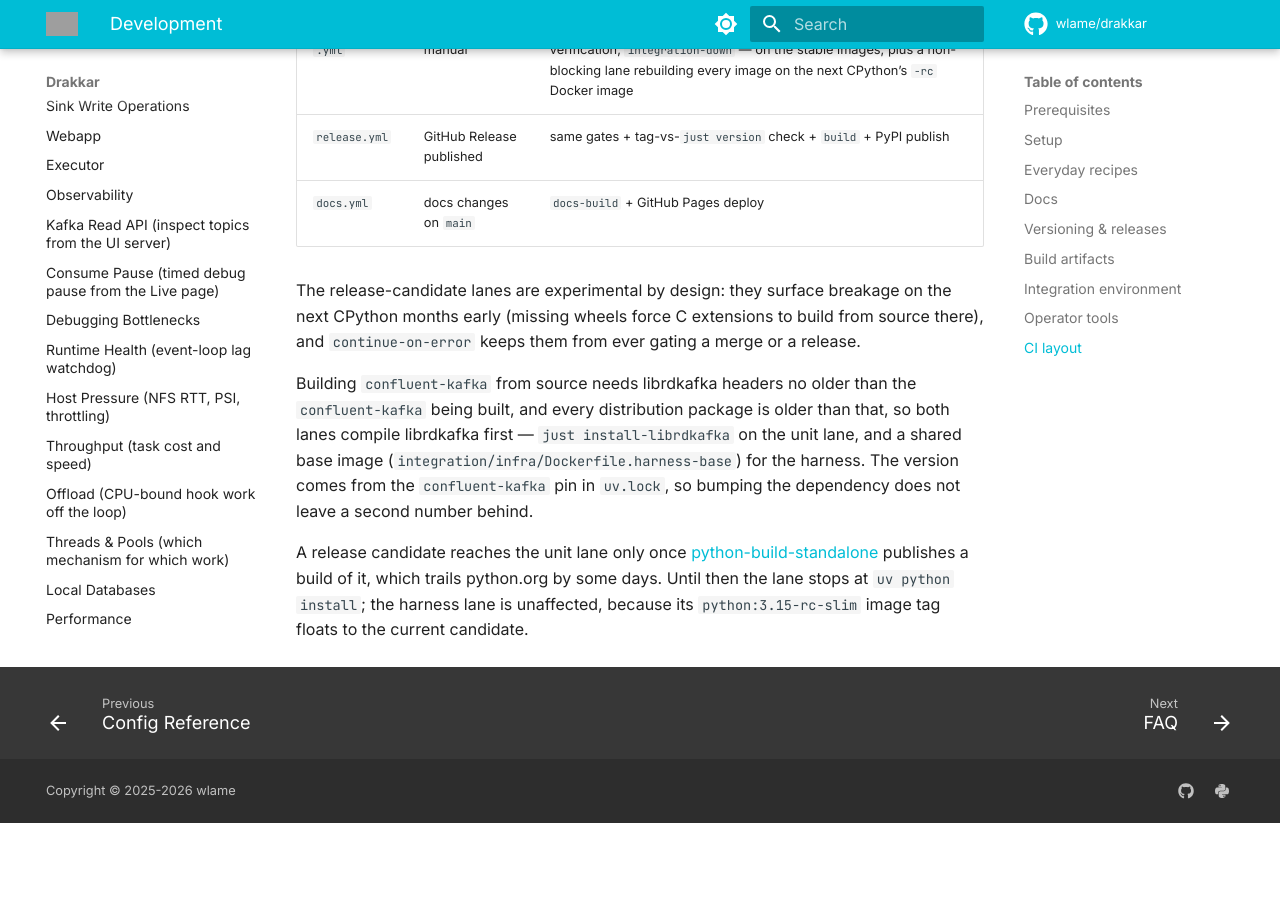
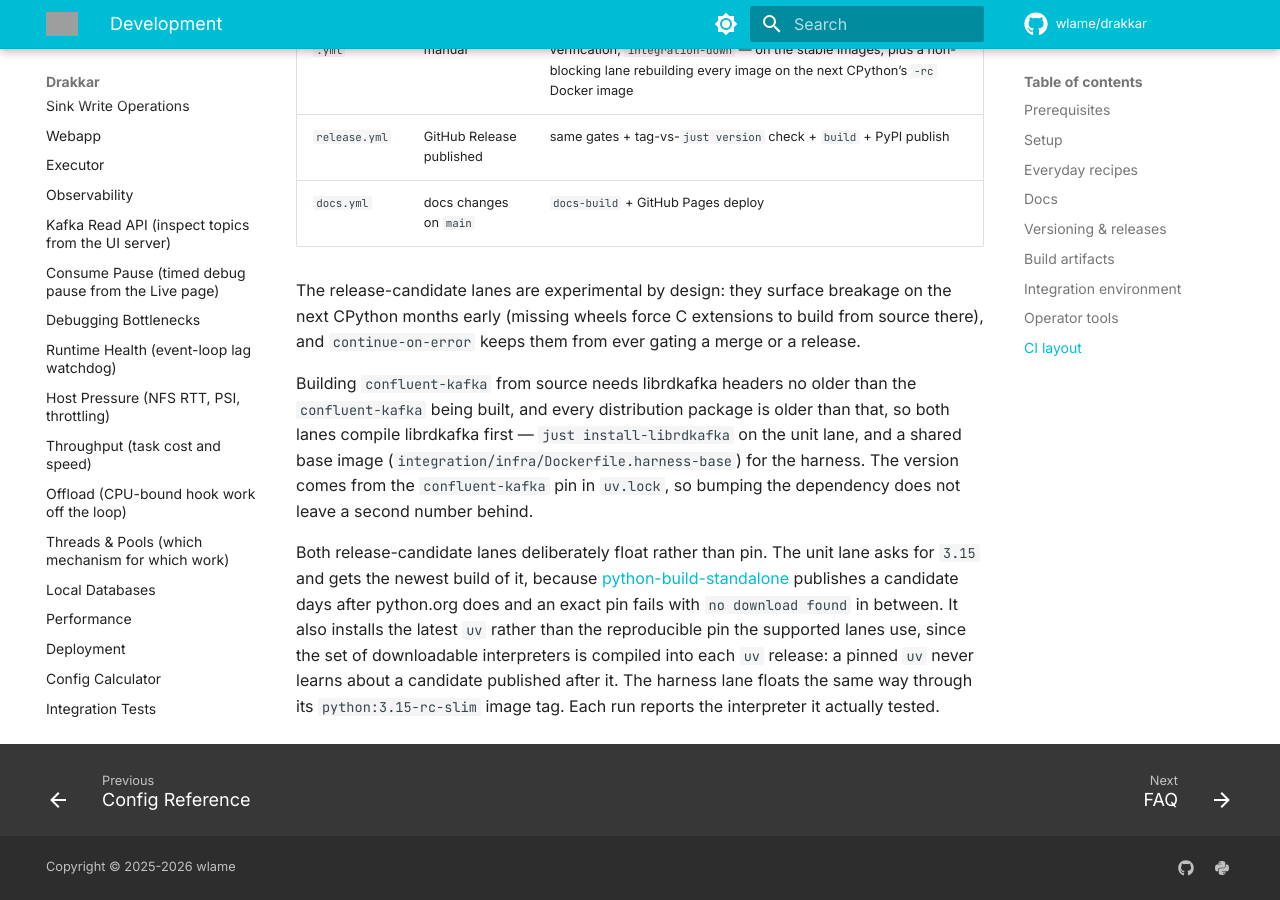
Before and after one commit to wlame/drakkar, an MkDocs documentation site: the page built from docs/development.md, in a window 1280 px wide and 900 px high, scrolled down 2801 px. Built offline with MkDocs 1.6.1 and Material for MkDocs 9.7.7, drawn with Linux system fonts in a browser that asks for light colours; comment, search, counter and statistics services are not loaded; before the commit the page ends 3624 px from its top, so only the background shows below that; grey boxes are pictures that could not be loaded.

Commit message:
Float the experimental lane on the newest 3.15 candidate and the latest uv.

```diff
--- a/docs/development.md
+++ b/docs/development.md
@@ -105,8 +105,13 @@
 comes from the `confluent-kafka` pin in `uv.lock`, so bumping the dependency
 does not leave a second number behind.
 
-A release candidate reaches the unit lane only once
+Both release-candidate lanes deliberately float rather than pin. The unit lane
+asks for `3.15` and gets the newest build of it, because
 [python-build-standalone](https://github.com/astral-sh/python-build-standalone)
-publishes a build of it, which trails python.org by some days. Until then the
-lane stops at `uv python install`; the harness lane is unaffected, because its
-`python:3.15-rc-slim` image tag floats to the current candidate.
+publishes a candidate days after python.org does and an exact pin fails with
+`no download found` in between. It also installs the latest `uv` rather than
+the reproducible pin the supported lanes use, since the set of downloadable
+interpreters is compiled into each `uv` release: a pinned `uv` never learns
+about a candidate published after it. The harness lane floats the same way
+through its `python:3.15-rc-slim` image tag. Each run reports the interpreter
+it actually tested.
```
Also changed, not shown: CHANGELOG.md (+4 -4 lines), 1 other file.
